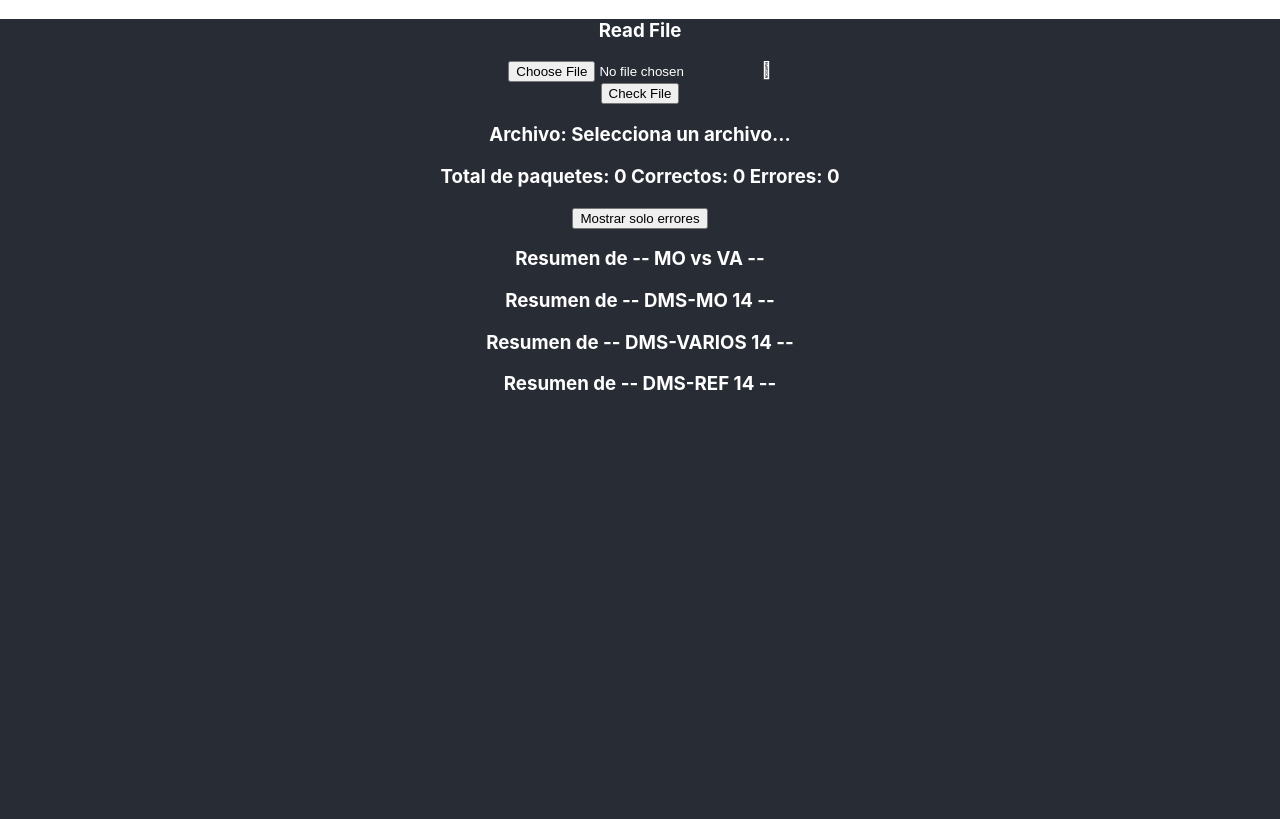
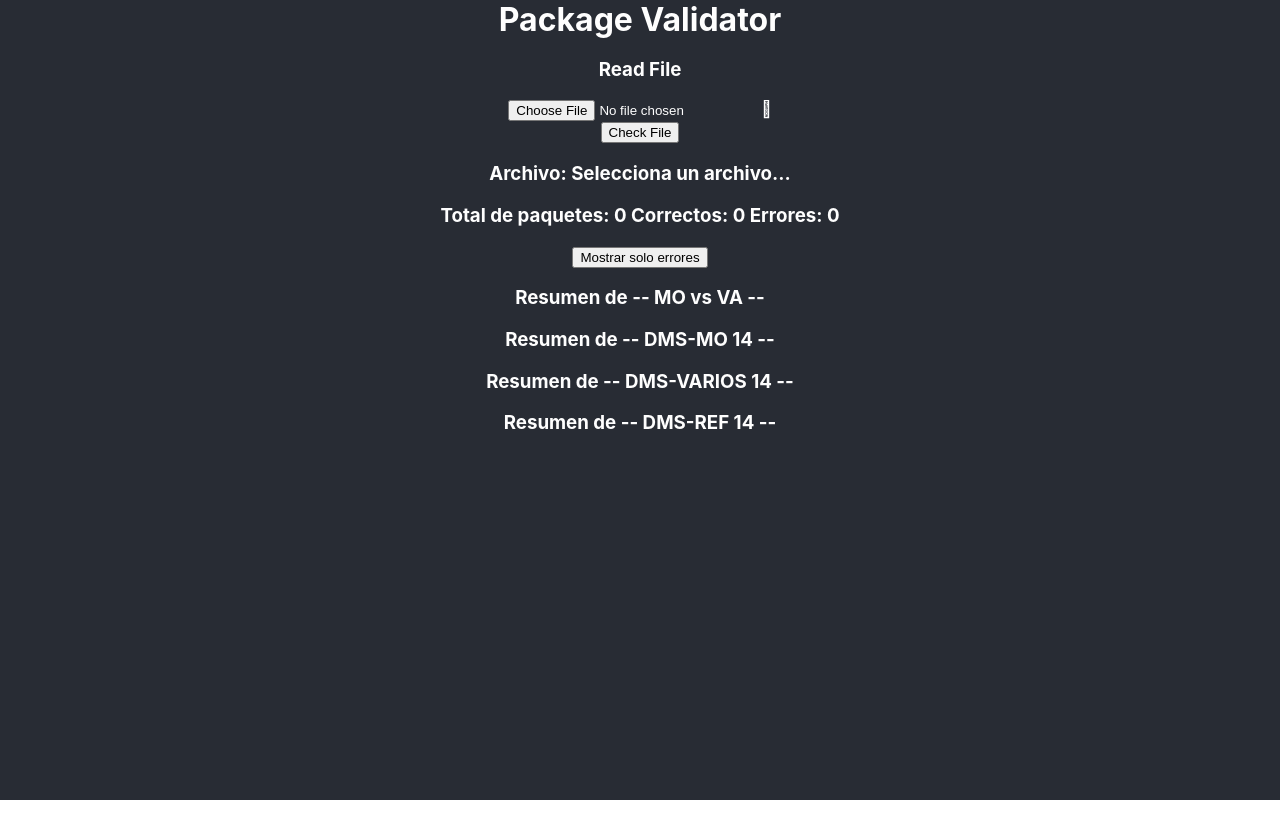
Before and after one commit to carlosdummy14/excelfile-read, a React (Vite) app: page / in a window 1280 px wide. Built offline with nearby package versions, Linux system fonts and the light colour scheme.

Commit message:
Fix lint errors

```diff
--- a/src/App.jsx
+++ b/src/App.jsx
@@ -1,12 +1,10 @@
-import { useState } from "react"
 import ReadFile from "./ReadFile"
 import "./App.css"
 
 function App() {
-  const [count, setCount] = useState(0)
-
   return (
     <div className="App">
+      <h1>Package Validator</h1>
       <ReadFile />
     </div>
   )
--- a/src/index.css
+++ b/src/index.css
@@ -11,6 +11,7 @@ code {
   font-family: source-code-pro, Menlo, Monaco, Consolas, "Courier New", monospace;
 }
 
+h1,
 p {
   padding: 0;
   margin: 0;
```
Also changed, not shown: .eslintrc.js.
